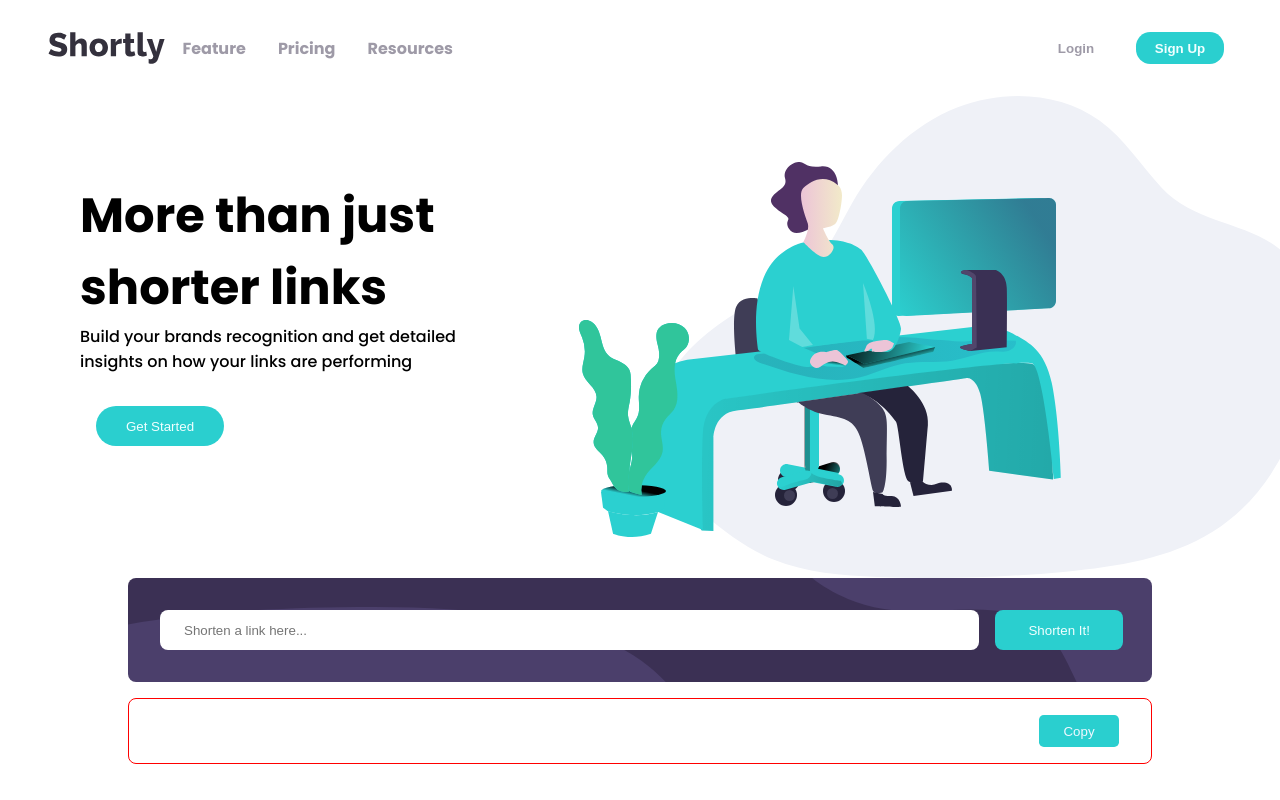
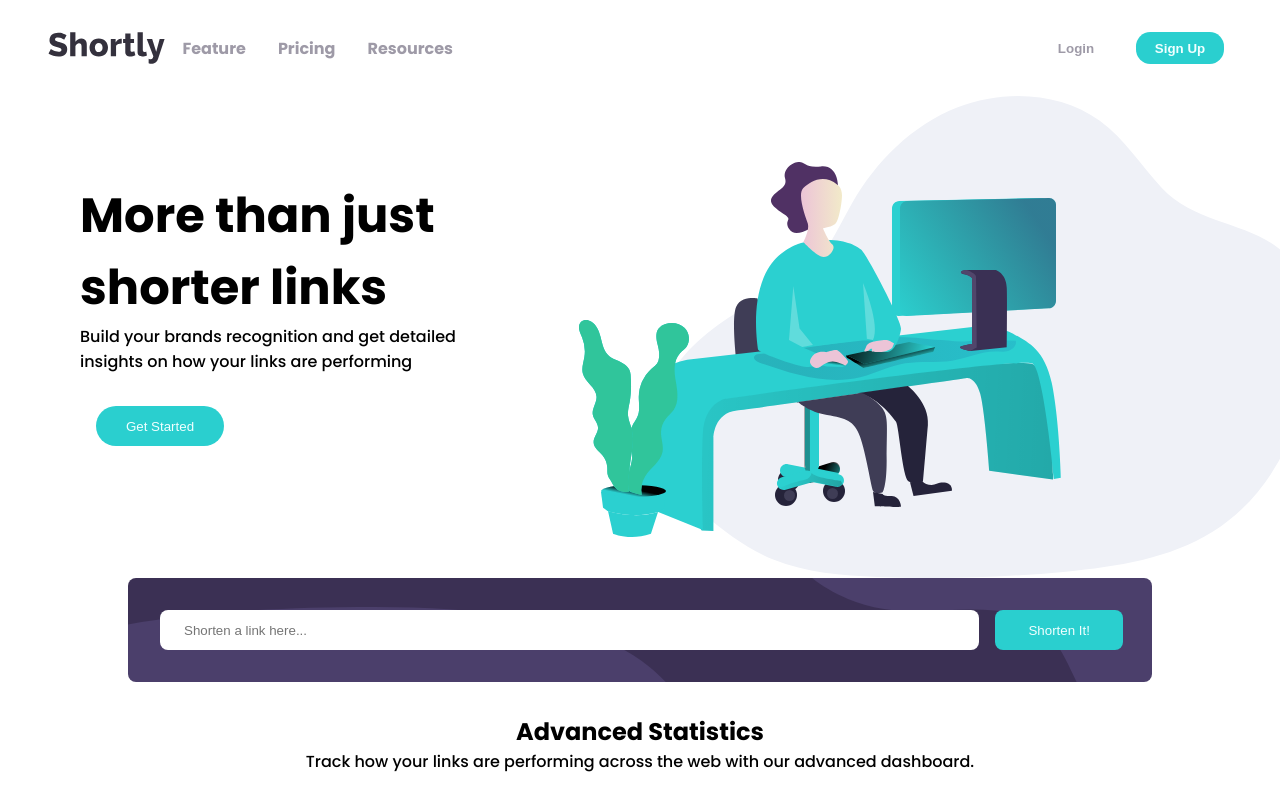
Before and after one commit to dougpassos/url-shortening-api-master, a React (Vite) app: page / in a window 1280 px wide. Shown: the top 800 px of the page. Built offline with nearby package versions, Linux system fonts and the light colour scheme.

Commit message:
condição para exibir componetes apenas quanto tem dados.

```diff
--- a/src/components/ListHistoryUrl.css
+++ b/src/components/ListHistoryUrl.css
@@ -1,5 +1,5 @@
 .list-hist-url {
-  border: red solid 1px;
+  border: var(--primary-dark-violet) solid 1.5px;
   display: flex;
   flex-direction: row;
   align-items: center;
@@ -11,6 +11,14 @@
   margin-right: auto;
   border-radius: .5rem;
   padding: 1rem;
+}
+
+.list-hist-url-none {
+  display: none;
+}
+
+.list-hist-url-orig {
+  color: var(--neutral-grayish-violet);
 }
 
 .list-hist-url-shorten {
--- a/src/components/ListHistoryUrl.jsx
+++ b/src/components/ListHistoryUrl.jsx
@@ -5,7 +5,7 @@ function ListHistoryUrl(props) {
   const lista = props.lista;
 
   return (
-    <section className='list-hist-url'>
+    <section className={lista.length!==0 ?'list-hist-url': 'list-hist-url-none list-hist-url'}>
       <div className='list-hist-url-orig'>
         {lista.original_link}
       </div>
```
